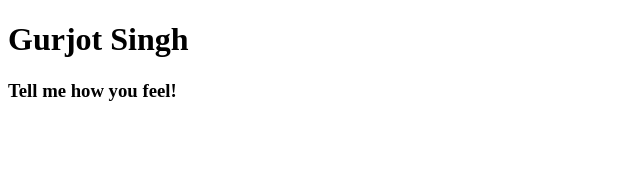
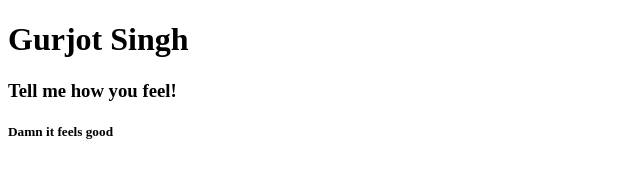
Before and after one commit to sgurjyot/Web-Development, a plain HTML site: page HTML - Personal Site/index.html in a window 1280 px wide. Shown: the whole page, without its empty margins (0-640 px from the left). Drawn offline with Linux system fonts and the light colour scheme.

Commit message:
File verified and changed and second system.

```diff
--- a/HTML - Personal Site/index.html
+++ b/HTML - Personal Site/index.html
@@ -9,5 +9,6 @@
 
     <h3>Tell me how you feel!</h3>
 
+    <h5>Damn it feels good</h5>
   </body>
 </html>
```
